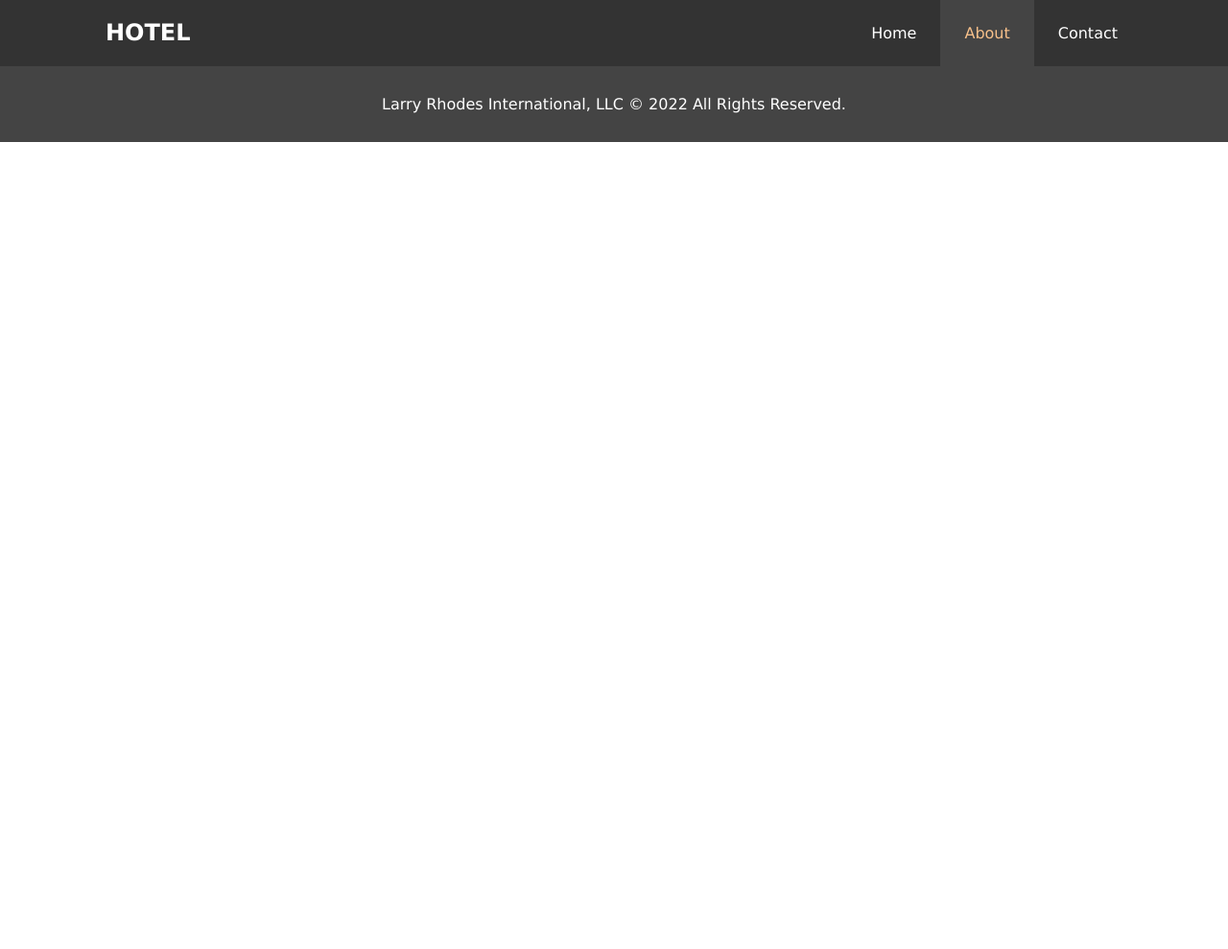
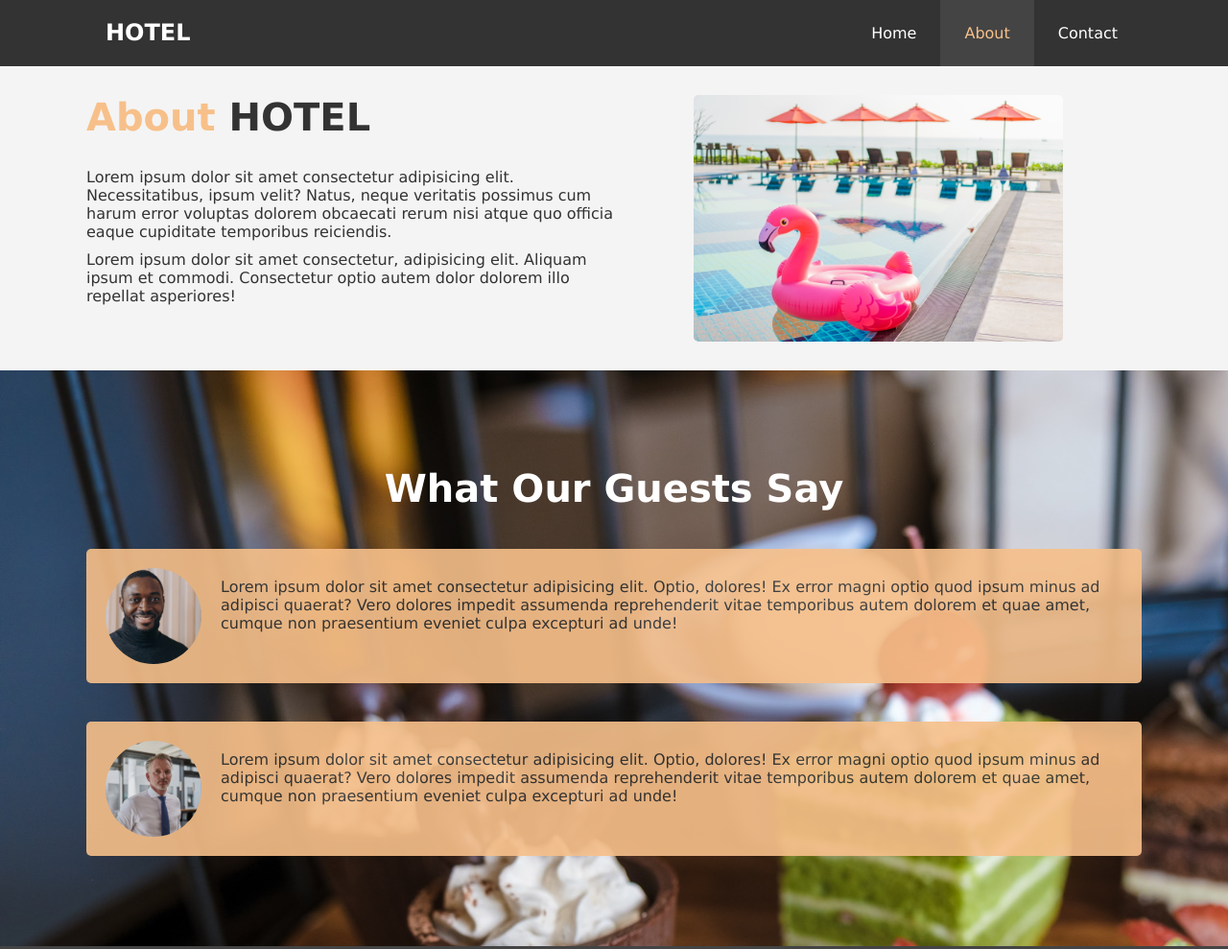
Before and after one commit to webdevotter/hotel_website, a plain HTML site: page hotel_website/about.html in a window 1280 px wide. Shown: the top 989 px of the page at 96% size. Before the commit the page ends 800 px from the top, so only its background shows below. Drawn offline with Linux system fonts and the light colour scheme.

Commit message:
About Page

```diff
--- a/hotel_website/about.html
+++ b/hotel_website/about.html
@@ -22,6 +22,35 @@
       </div>
     </nav>
  </header>
+ <section id="about-info" class="bg-light py-3">
+  <div class="container">
+    <div class="info-left">
+      <h1 class="lg-heading"><span class="text-primary">About</span> HOTEL</h1>
+      <p>Lorem ipsum dolor sit amet consectetur adipisicing elit. Necessitatibus, ipsum velit? Natus, neque veritatis possimus cum harum error voluptas dolorem obcaecati rerum nisi atque quo officia eaque cupiditate temporibus reiciendis.</p>
+      <p>Lorem ipsum dolor sit amet consectetur, adipisicing elit. Aliquam ipsum et commodi. Consectetur optio autem dolor dolorem illo repellat asperiores!</p>
+
+    </div>
+    <div class="info-right">
+      <img src="./img/photo-2.jpg" alt="pink flamingo">
+    </div>
+  </div>
+ </section>
+
+ <div class="clr"></div>
+
+ <section id="testimonials" class="py-3">
+  <div class="container">
+    <h2 class="lg-heading">What Our Guests Say</h2>
+    <div class="testimonial bg-primary">
+      <img src="./img/person-1.jpg" alt="portrait of male">
+      <p>Lorem ipsum dolor sit amet consectetur adipisicing elit. Optio, dolores! Ex error magni optio quod ipsum minus ad adipisci quaerat? Vero dolores impedit assumenda reprehenderit vitae temporibus autem dolorem et quae amet, cumque non praesentium eveniet culpa excepturi ad unde!</p>
+    </div>
+    <div class="testimonial bg-primary">
+      <img src="./img/person-2.jpg" alt="portrait of another male">
+      <p>Lorem ipsum dolor sit amet consectetur adipisicing elit. Optio, dolores! Ex error magni optio quod ipsum minus ad adipisci quaerat? Vero dolores impedit assumenda reprehenderit vitae temporibus autem dolorem et quae amet, cumque non praesentium eveniet culpa excepturi ad unde!</p>
+    </div>
+  </div>
+ </section>
 
 
   <footer id="main-footer">
--- a/hotel_website/css/style.css
+++ b/hotel_website/css/style.css
@@ -83,6 +83,16 @@ p {
   clear: both;
 }
 
+.lg-heading {
+   font-size: 40px ;
+}
+
+/* Padding */
+
+.py-1 { padding: 10px 0;}
+.py-2 { padding: 20px 0;}
+.py-3 { padding: 30px 0;}
+
 
 /* Navbar */
 #navbar {
@@ -160,6 +170,7 @@ p {
   width: 50%;
   background: url(../img/photo-1.jpg);
   min-height: 100%;
+
 }
 
 #home-info .info-content {
@@ -188,6 +199,61 @@ p {
   margin-bottom: 10px;
 }
 
+/* About Information */
+
+#about-info .info-right {
+  float: right;
+  width: 50%;
+  min-height: 100%;
+}
+
+#about-info .info-right img {
+  display: block;
+  margin: auto;
+  width: 70%;
+  border-radius: 5px;
+}
+
+#about-info .info-left {
+  float: left;
+  width: 50%;
+  min-height: 100%;
+}
+
+/* Testimonials */
+#testimonials {
+  height: 600px;
+  background: url('../img/test-bg.jpg');
+  padding-top: 100px;
+}
+
+#testimonials h2 {
+  color: #fff;
+  text-align: center;
+  padding-bottom: 40px;
+}
+
+#testimonials .testimonial {
+  padding: 20px;
+  margin-bottom: 40px;
+  border-radius: 5px;
+  opacity: 0.9;
+  float: right;
+}
+
+#testimonials .testimonial img {
+  width: 100px;
+  float: left;
+  margin-right: 20px;
+  border-radius: 50%;
+
+
+}
+
+
+
+
+
 /* Footer */
 
 #main-footer {
```
Also changed, not shown: hotel_website/contact.html (+21 -1 lines).
